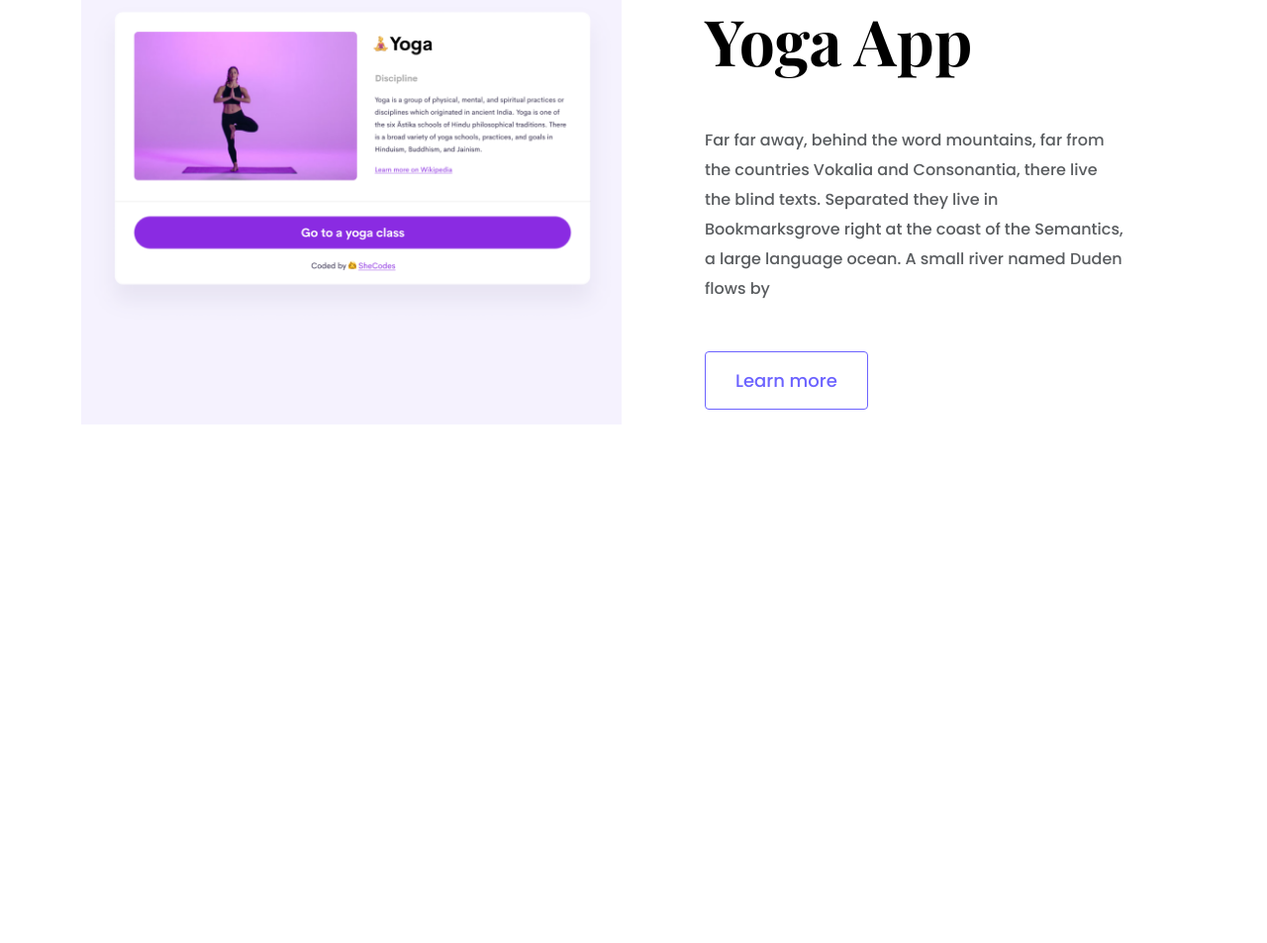
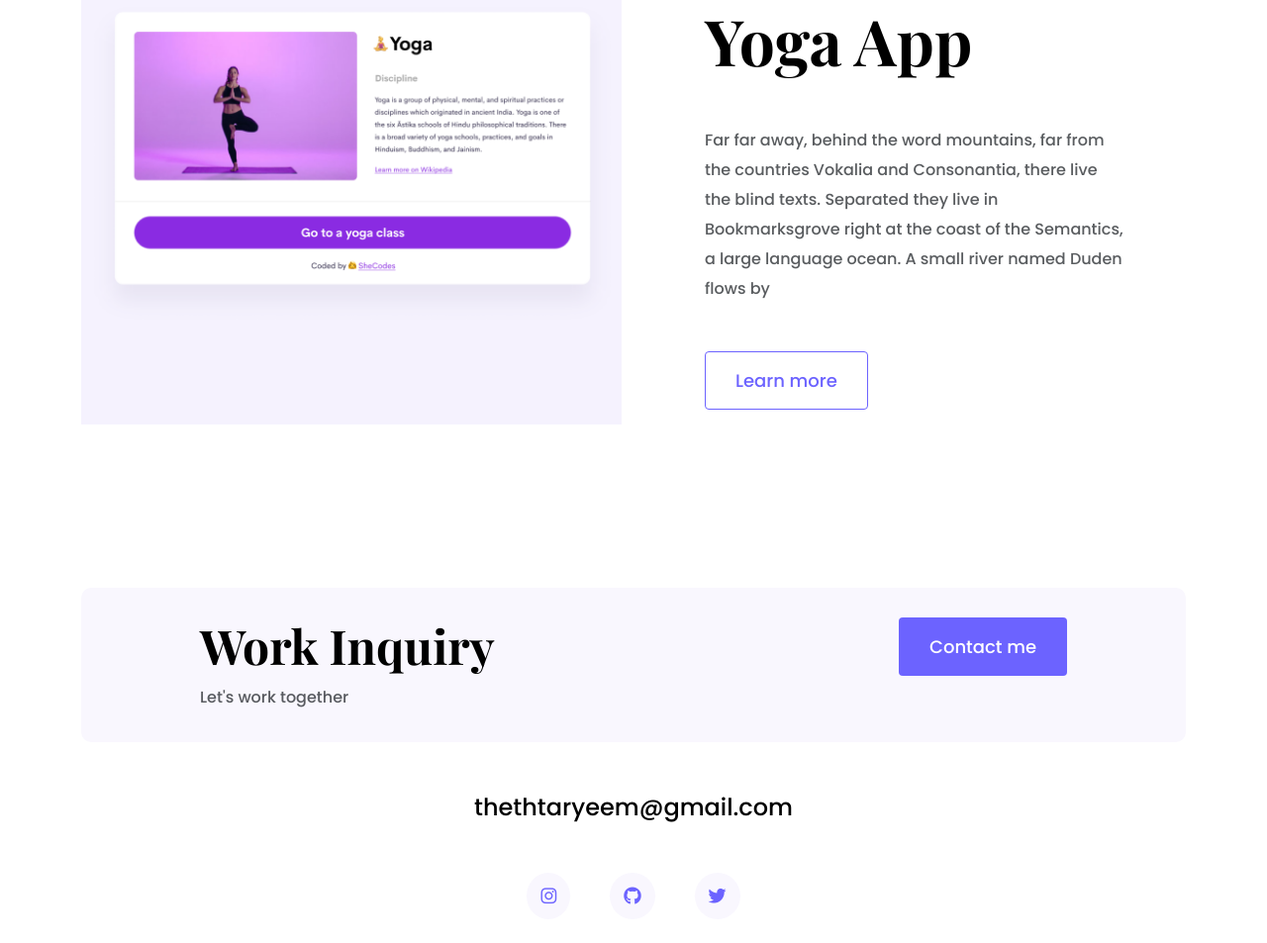
Before and after one commit to its-aprilleon/Portfolio-project, a plain HTML site: page index.html in a window 1280 px wide. Shown: the part 2370-3323 px from the top of the page at 99% size. Before the commit the page ends 2904 px from the top, so only its background shows below. Drawn offline with nearby package versions, Linux system fonts and the light colour scheme.

Commit message:
Added footer to the project portfolio

```diff
--- a/index.html
+++ b/index.html
@@ -116,6 +116,33 @@
           </div>
         </div>
       </div>
+      <footer>
+        <div class="contact-box justify-content-between mb-5 d-none d-md-flex">
+          <div>
+            <h4>Work Inquiry</h4>
+            <p class="text-muted">Let's work together</p>
+          </div>
+          <div>
+            <a href="" class="btn btn-branding">Contact me</a>
+          </div>
+        </div>
+        <div class="d-flex justify-content-center mb-5">
+          <a href="mailto:thethtaryeem@gmail.com" class="email-link"
+            >thethtaryeem@gmail.com
+          </a>
+        </div>
+        <div class="social-links d-flex justify-content-center">
+          <a href="https://www.instagram.com/its_aprilleon" target="_blank">
+            <i class="fa-brands fa-instagram"></i>
+          </a>
+          <a href="https://www.github.com/its_aprilleon" target="_blank">
+            <i class="fa-brands fa-github"></i>
+          </a>
+          <a href="https://www.twitter.com/thethtar_yee_mg" target="_blank"
+            ><i class="fa-brands fa-twitter"></i>
+          </a>
+        </div>
+      </footer>
     </div>
   </body>
 </html>
--- a/styles/portfolio.css
+++ b/styles/portfolio.css
@@ -27,6 +27,9 @@ h1 {
 
 h2 {
   font-size: 64px;
+}
+h4 {
+  font-size: 48px;
 }
 
 p {
@@ -126,6 +129,39 @@ nav a:hover {
 .project-desciption {
   padding: 120px 60px;
 }
+footer {
+  margin: 60px 0;
+}
+footer .contact-box {
+  background: var(--secondary-color);
+  padding: 30px 120px;
+  border-radius: 10px;
+}
+footer .contact-box p {
+  margin: 0;
+}
+footer .email-link {
+  text-decoration: none;
+  color: black;
+  font-size: 24px;
+}
+footer .social-links a {
+  margin: 0 20px;
+  padding: 10px 14px;
+  border-radius: 50%;
+  color: var(--branding-color);
+  background-color: var(--secondary-color);
+  transition: all 100ms ease-in-out;
+  font-size: 18px;
+}
+foter .social-links a:hover {
+  color: white;
+  background: var(--branding-color);
+}
+
+footer .email-link:hover {
+  color: var(--branding-color);
+}
 
 @media (max-width: 900px) {
   h1 {
@@ -136,7 +172,9 @@ nav a:hover {
   h2 {
     font-size: 44px;
   }
-
+  h4 {
+    font-size: 24px;
+  }
   .hero {
     padding: 80px 20px;
   }
@@ -149,4 +187,7 @@ nav a:hover {
     padding: 0;
     text-align: center;
   }
+  footer .contact-box {
+    padding: 30px;
+  }
 }
```
